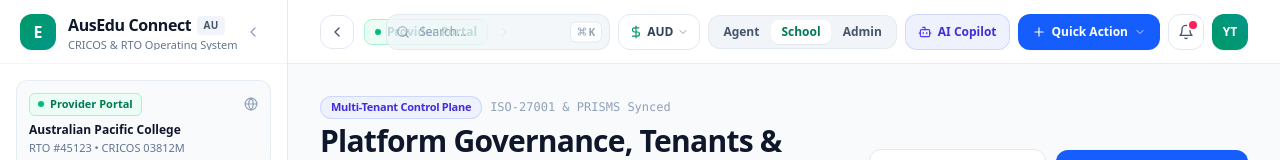
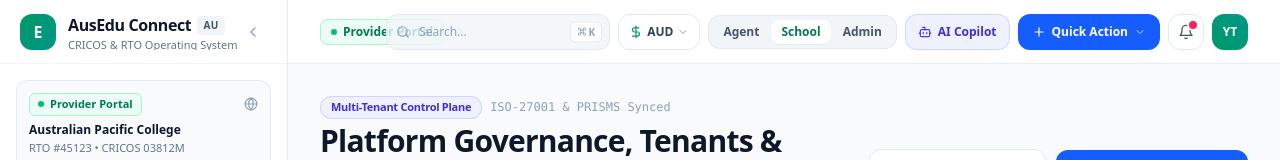
Before and after one commit to mchaitanya1118/edu, a React (Vite) app in the folder packages/web/: page /admin in a window 1280 px wide. Shown: the top 160 px of the page. Built offline with nearby package versions, Linux system fonts and the light colour scheme.

Commit message:
fix(web): remove chevron button from top navbar

```diff
--- a/packages/web/src/components/layout/AppLayout.tsx
+++ b/packages/web/src/components/layout/AppLayout.tsx
@@ -570,16 +570,6 @@ export function AppLayout({ children }: { children?: React.ReactNode }) {
                 <Menu className="w-4 h-4" />
               </button>
 
-              <button
-                type="button"
-                onClick={toggleSidebarCollapsed}
-                title={sidebarCollapsed ? 'Expand sidebar (⌘B)' : 'Collapse sidebar (⌘B)'}
-                className="hidden lg:flex p-2 rounded-xl border border-slate-200 text-slate-600 hover:bg-slate-100 hover:text-slate-900 shrink-0 cursor-pointer transition-colors"
-                aria-label={sidebarCollapsed ? 'Expand sidebar' : 'Collapse sidebar'}
-              >
-                {sidebarCollapsed ? <ChevronRight className="w-4 h-4" /> : <ChevronLeft className="w-4 h-4" />}
-              </button>
-
               <div className="flex items-center gap-1.5 sm:gap-2 min-w-0">
                 <span
                   className={`hidden sm:inline-flex items-center gap-1.5 px-2.5 py-1 rounded-lg text-xs font-semibold border shrink-0 ${roleMeta.badgeBg}`}
```
